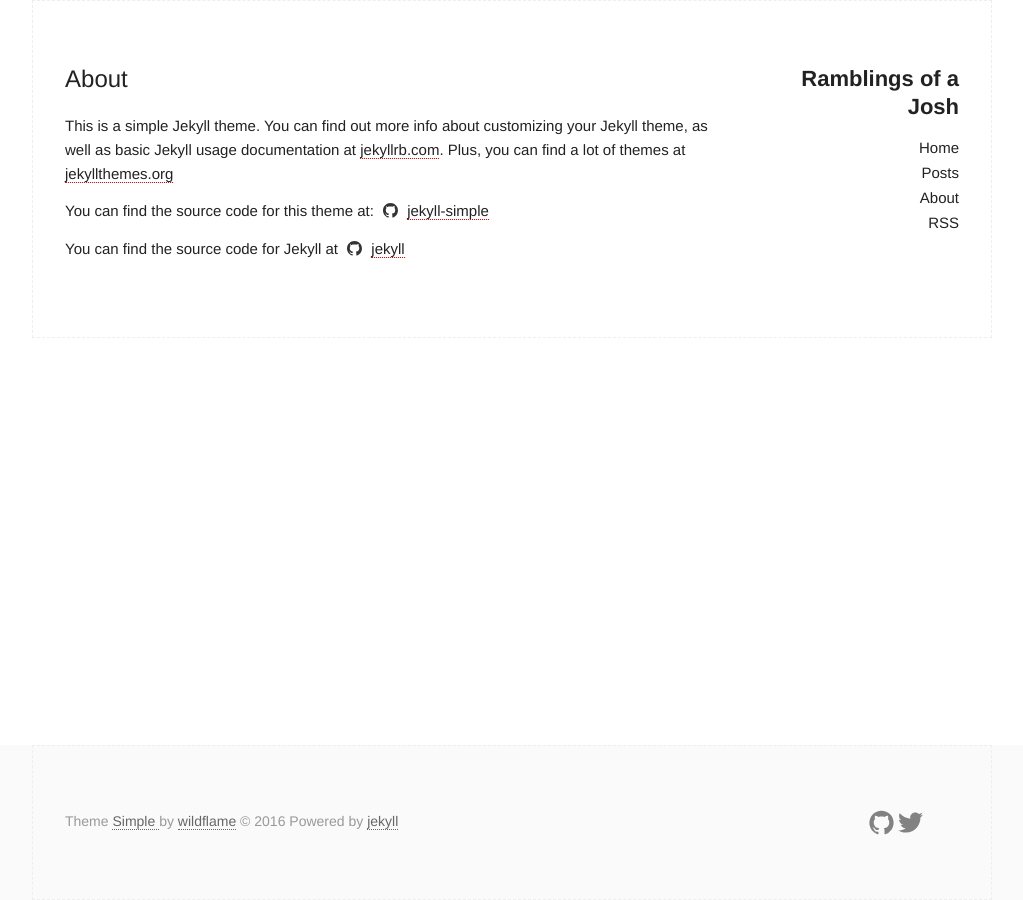
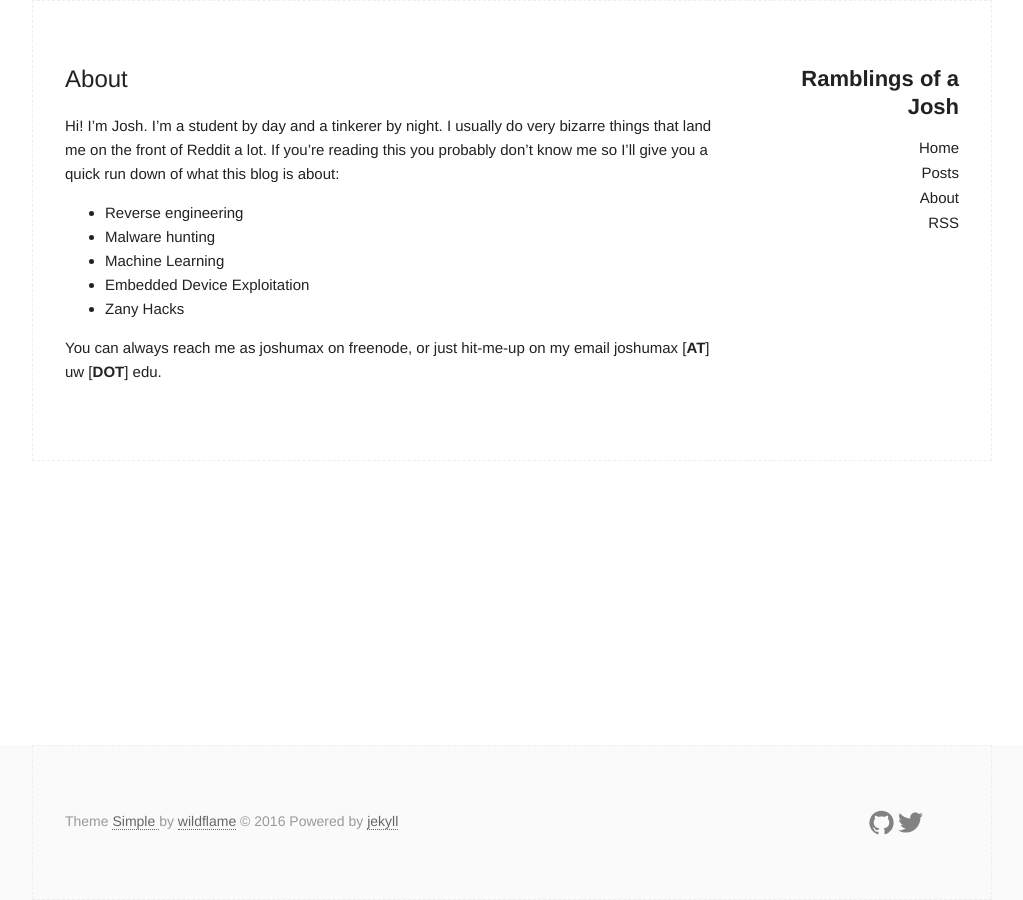
Before and after one commit to joshumax/joshumax.github.io, a Jekyll site: the page built from about.md, in a window 1280 px wide. Shown: the whole page, without its empty margins (128-1151 px from the left). Built offline with Jekyll 4.4.1, drawn with Linux system fonts in a browser that asks for light colours.

Commit message:
Changed about

```diff
--- a/about.md
+++ b/about.md
@@ -4,8 +4,13 @@ title: About
 permalink: /about/
 ---
 
-This is a simple Jekyll theme. You can find out more info about customizing your Jekyll theme, as well as basic Jekyll usage documentation at [jekyllrb.com](http://jekyllrb.com/).  Plus, you can find a lot of themes at [jekyllthemes.org](http://jekyllthemes.org/)
+Hi! I'm Josh. I'm a student by day and a tinkerer by night. I usually do very bizarre things that land me on the front of Reddit a lot.
+If you're reading this you probably don't know me so I'll give you a quick run down of what this blog is about:
 
-You can find the source code for this theme at: <data data-icon="ei-sc-github"></data>  [jekyll-simple](https://github.com/wild-flame/jekyll-simple)
+* Reverse engineering
+* Malware hunting
+* Machine Learning
+* Embedded Device Exploitation
+* Zany Hacks
 
-You can find the source code for Jekyll at <data data-icon="ei-sc-github"></data>  [jekyll](https://github.com/jekyll/jekyll)
+You can always reach me as joshumax on freenode, or just hit-me-up on my email joshumax [**AT**] uw [**DOT**] edu.
```
